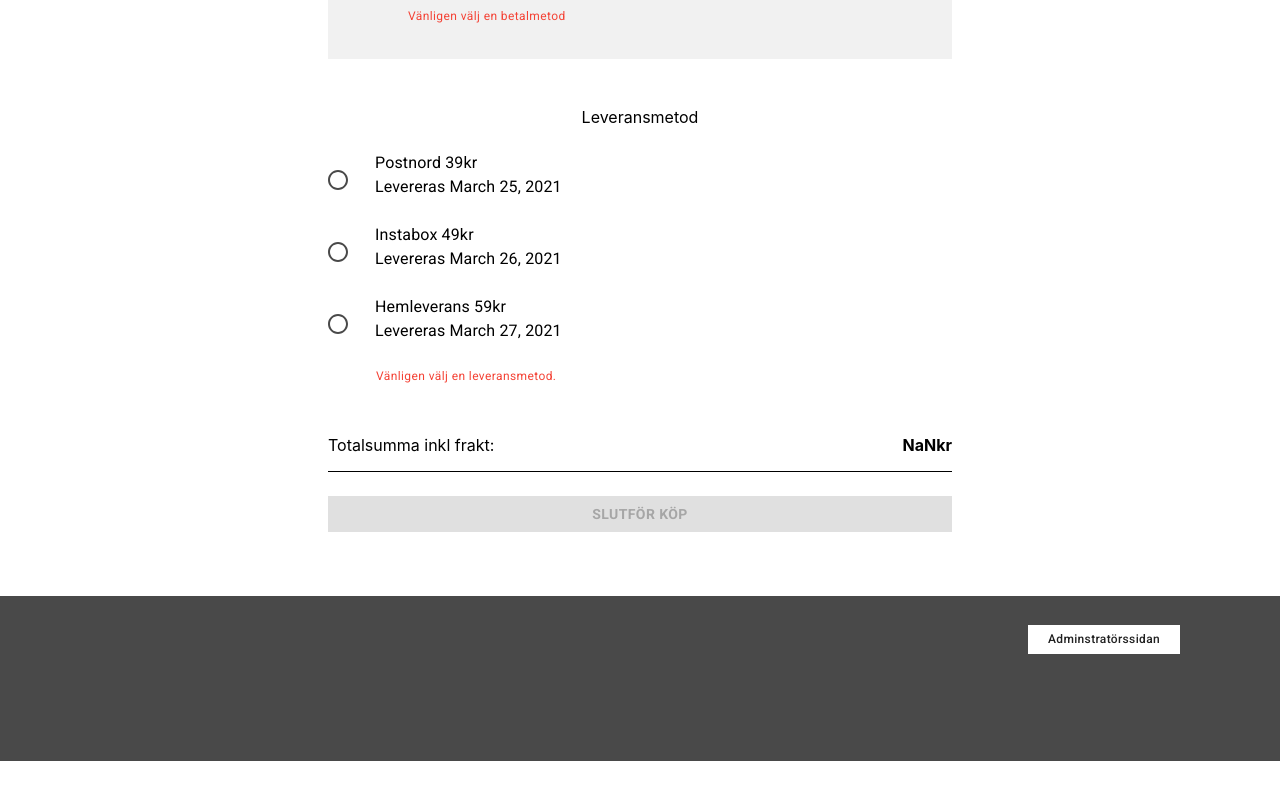
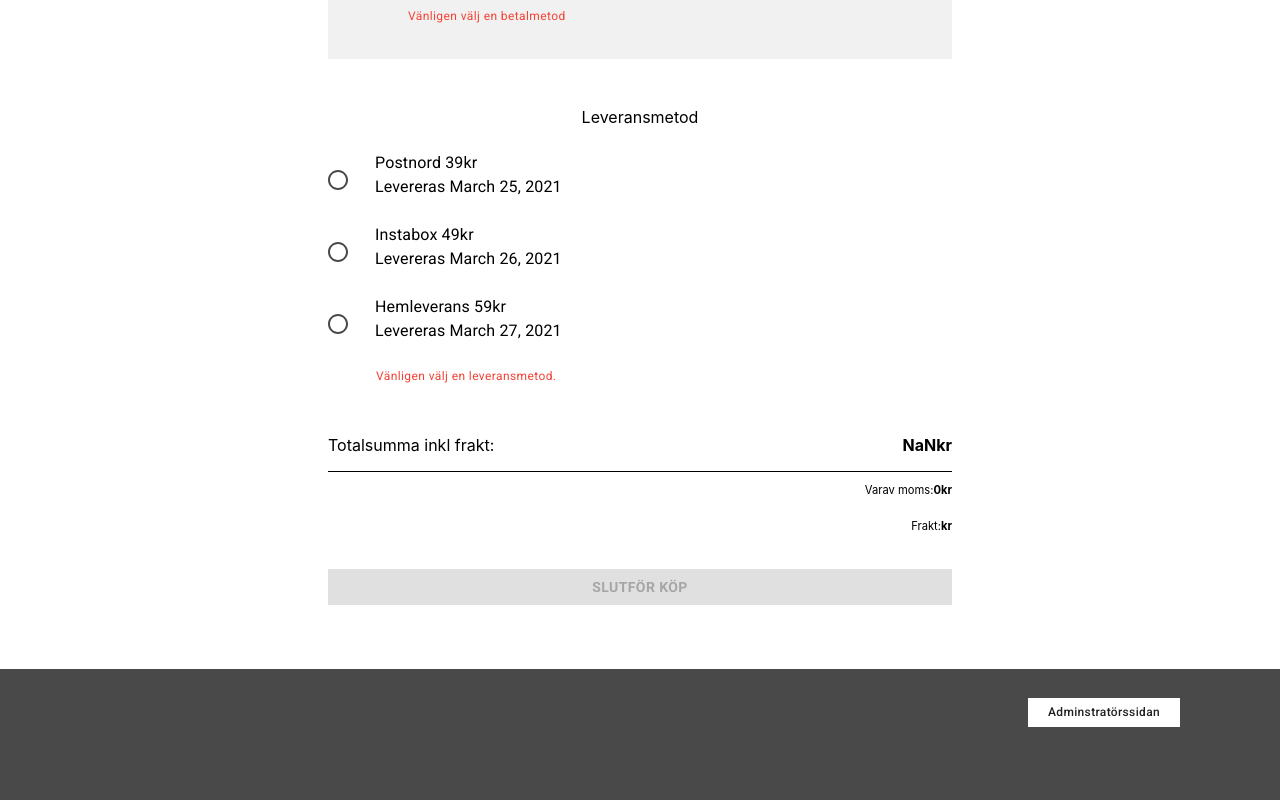
Before and after one commit to feliciaseg/webshop, a React (Create React App) app: page /checkout in a window 1280 px wide. Shown: the part 1107-1907 px from the top of the page. Before the commit the page ends 1868 px from the top, so only its background shows below. Built offline with nearby package versions, Linux system fonts and the light colour scheme.

Commit message:
moms och frakt

```diff
--- a/src/components/SubTotal.tsx
+++ b/src/components/SubTotal.tsx
@@ -1,6 +1,8 @@
 import { CSSProperties } from "@material-ui/styles";
+import { findByLabelText } from "@testing-library/dom";
+import { PropertySignature } from "typescript";
 import {  CartItem } from "../contexts/CartContext";
-import { DeliveryInfo } from "./DeliveryForm";
+import DeliveryForm, { DeliveryInfo } from "./DeliveryForm";
 
 
 export interface Props {
@@ -8,6 +10,8 @@ export interface Props {
     delivery?: DeliveryInfo[];
     totalCost?: number;
     display: boolean
+    momsResoult?: number;
+    deliveryPrice?: number;
 
 }
 
@@ -16,26 +20,58 @@ export default function SubTotal(props: Props) {
     if (props.display === true) {
     return (
 
+        <div style={container}>
         <div style={subTotal}>
                 <p> Totalsumma inkl frakt: </p>
                 <p>
                     <b>{props.totalCost}kr</b>
                 </p>
             </div>
-        );
+            <div style={moms}>
+
+                <p style={text}>Varav moms:
+                 <b>{props.momsResoult}kr</b>
+                 </p>
+                <p style={text}>Frakt:
+                <b>{props.deliveryPrice}kr</b>
+                </p>
+            </div>
+                </div>
+            );
     } else {
         return null;
     }
+
        }
 
 
+
+
+const container: CSSProperties = {
+    width: "100%",
+    margin: "1rem 0 0.5rem 0",
+
+}
 const subTotal: CSSProperties = {
     display: "flex",
     flexDirection: "row",
     alignItems: "center",
     justifyContent: "space-between",
-    width: "100%",
-    margin: "1rem 0 0.5rem 0",
     borderBottom: "solid 0.1rem"
 
+
 };
+
+
+const moms: CSSProperties = {
+    display: 'flex',
+    flexDirection: 'column',
+
+}
+
+const text: CSSProperties = {
+    display: 'flex',
+    justifyContent: 'flex-end',
+
+    fontSize: '0.7rem'
+}
--- a/src/routes/CheckoutPage.tsx
+++ b/src/routes/CheckoutPage.tsx
@@ -101,6 +101,8 @@ export default function CheckoutPage() {
             products={cartContext.cart}
             display={true}
             totalCost={delivery.price! + cartContext.getTotalPriceOfCart()}
+            momsResoult ={cartContext.getTotalPriceOfCart() * 0.25}
+            deliveryPrice = {delivery.price}
           />
           <Button
             variant="contained"
```
